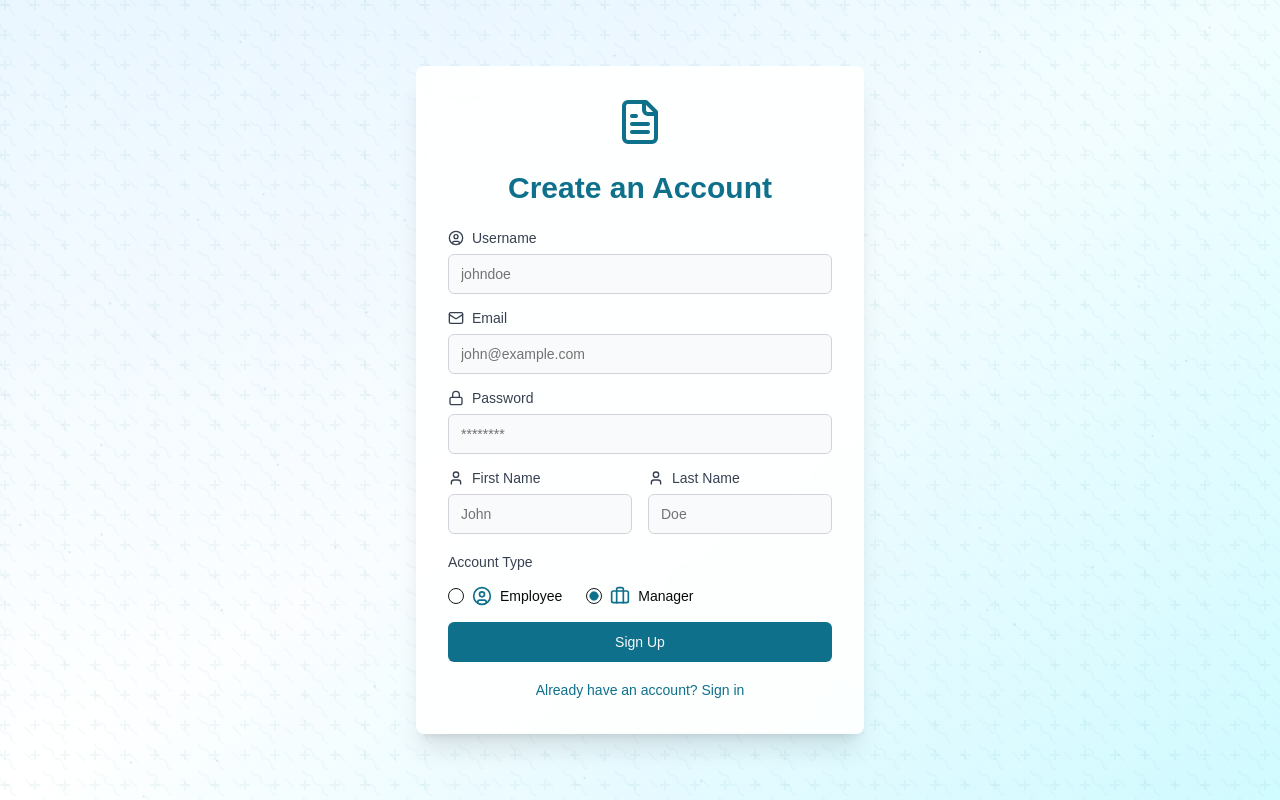
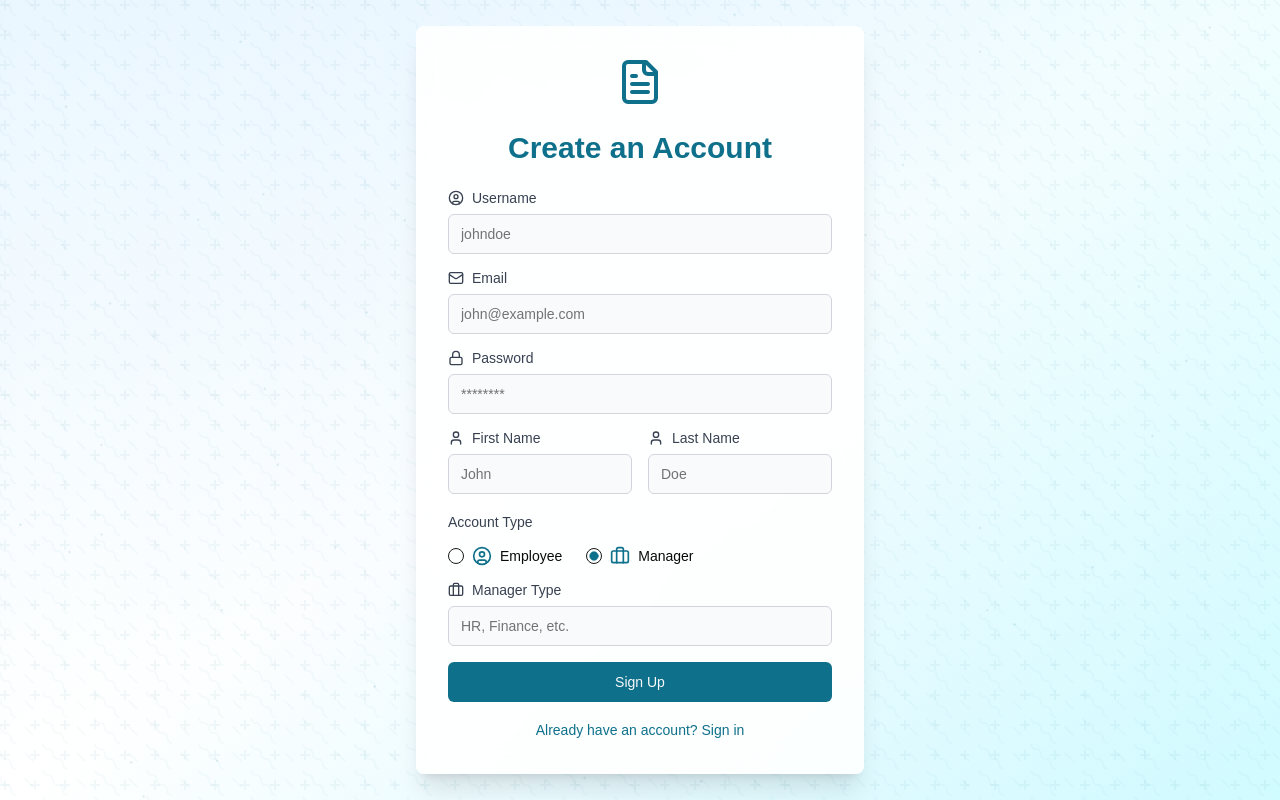
Before and after one commit to 7Montassar/doc-frontend, a Next.js app: page /signup in a window 1280 px wide. Both pictures are taken after a click on the radio button 594 px from the left and 596 px from the top of the page. Built offline with nearby package versions, Linux system fonts and the light colour scheme.

Commit message:
manager-type

```diff
--- a/src/app/(auth)/signup/actions.ts
+++ b/src/app/(auth)/signup/actions.ts
@@ -5,6 +5,7 @@ import {XMLParser} from "fast-xml-parser";
 
 export const handleSignup = async (values: z.infer<typeof formSchema>) => {
     try {
+        const isManager = values.role === "manager";
         const soapEnvelope = `
             <soapenv:Envelope xmlns:soapenv="http://schemas.xmlsoap.org/soap/envelope/" xmlns:proj="project.user" xmlns:user="user.complexTypes">
                 <soapenv:Header/>
@@ -17,6 +18,11 @@ export const handleSignup = async (values: z.infer<typeof formSchema>) => {
                             <user:role>${values.role}</user:role>
                             <user:first_name>${values.firstName}</user:first_name>
                             <user:last_name>${values.lastName}</user:last_name>
+                            ${
+            isManager
+                ? `<user:manager_type>${values.managerType?.toLowerCase() || ""}</user:manager_type>`
+                : ""
+        }
                         </proj:complex_user>
                     </proj:register_user>
                 </soapenv:Body>
--- a/src/app/(auth)/signup/page.tsx
+++ b/src/app/(auth)/signup/page.tsx
@@ -1,13 +1,12 @@
-"use client"
-
-import { useState } from "react"
-import { motion } from "framer-motion"
-import { Loader2, UserCircle, Briefcase, FileText, Mail, Lock, User } from 'lucide-react'
-import { useForm } from "react-hook-form"
-import { zodResolver } from "@hookform/resolvers/zod"
-import * as z from "zod"
-import { formSchema } from "@/lib/definitions"
-import { Button } from "@/components/ui/button"
+"use client";
+import { useState } from "react";
+import { motion } from "framer-motion";
+import { Loader2, UserCircle, Briefcase, FileText, Mail, Lock, User } from 'lucide-react';
+import { useForm } from "react-hook-form";
+import { zodResolver } from "@hookform/resolvers/zod";
+import * as z from "zod";
+import { formSchema } from "@/lib/definitions";
+import { Button } from "@/components/ui/button";
 import {
     Form,
     FormControl,
@@ -15,17 +14,18 @@ import {
     FormItem,
     FormLabel,
     FormMessage,
-} from "@/components/ui/form"
-import { Input } from "@/components/ui/input"
-import { RadioGroup, RadioGroupItem } from "@/components/ui/radio-group"
-import {toast, ToastContainer} from 'react-toastify'
-import 'react-toastify/dist/ReactToastify.css'
-import AuthBackground from "@/app/(auth)/_components/AuthBackground"
-import { handleSignup } from "@/app/(auth)/signup/actions"
-import Link from "next/link"
+} from "@/components/ui/form";
+import { Input } from "@/components/ui/input";
+import { RadioGroup, RadioGroupItem } from "@/components/ui/radio-group";
+import {toast, ToastContainer} from 'react-toastify';
+import 'react-toastify/dist/ReactToastify.css';
+import AuthBackground from "@/app/(auth)/_components/AuthBackground";
+import { handleSignup } from "@/app/(auth)/signup/actions";
+import Link from "next/link";
 
 const Signup = () => {
-    const [isLoading, setIsLoading] = useState(false)
+    const [isLoading, setIsLoading] = useState(false);
+    const [role, setRole] = useState("employee");
 
     const form = useForm<z.infer<typeof formSchema>>({
         resolver: zodResolver(formSchema),
@@ -36,21 +36,27 @@ const Signup = () => {
             role: "employee",
             firstName: "",
             lastName: "",
+            managerType: "",
         },
-    })
+    });
+
+    // Handle role change
+    const handleRoleChange = (value: string) => {
+        setRole(value);
+    };
 
     async function onSubmit(values: z.infer<typeof formSchema>) {
         if (isLoading) return;
-        setIsLoading(true)
+        setIsLoading(true);
         try {
-            const token = await handleSignup(values)
+            const token = await handleSignup(values);
             localStorage.setItem("authToken", token);
             toast.success("Account Created successfully!");
         } catch (e) {
             const errorMessage = e instanceof Error ? e.message : "An unknown error occurred.";
             toast.error(errorMessage);
         } finally {
-            setIsLoading(false)
+            setIsLoading(false);
         }
     }
 
@@ -160,7 +166,10 @@ const Signup = () => {
                                     <FormLabel className="text-gray-700">Account Type</FormLabel>
                                     <FormControl>
                                         <RadioGroup
-                                            onValueChange={field.onChange}
+                                            onValueChange={(value) => {
+                                                field.onChange(value);
+                                                handleRoleChange(value);
+                                            }}
                                             defaultValue={field.value}
                                             className="flex space-x-4"
                                         >
@@ -188,6 +197,24 @@ const Signup = () => {
                                 </FormItem>
                             )}
                         />
+                        {role === "manager" && (
+                            <FormField
+                                control={form.control}
+                                name="managerType"
+                                render={({ field }) => (
+                                    <FormItem>
+                                        <FormLabel className="flex items-center text-gray-700">
+                                            <Briefcase className="w-4 h-4 mr-2" />
+                                            Manager Type
+                                        </FormLabel>
+                                        <FormControl>
+                                            <Input placeholder="HR, Finance, etc." {...field} className="bg-gray-50 border-gray-300 focus:border-[#0e708b] focus:ring-[#0e708b]" />
+                                        </FormControl>
+                                        <FormMessage />
+                                    </FormItem>
+                                )}
+                            />
+                        )}
                         <Button
                             type="submit"
                             className="w-full bg-[#0e708b] hover:bg-[#0c5f75] transition-colors duration-300"
@@ -211,7 +238,7 @@ const Signup = () => {
                 </Form>
             </motion.div>
         </div>
-    )
-}
+    );
+};
 
-export default Signup
+export default Signup;
--- a/src/lib/definitions.ts
+++ b/src/lib/definitions.ts
@@ -1,6 +1,4 @@
 import * as z from "zod";
-import {useForm} from "react-hook-form";
-import {zodResolver} from "@hookform/resolvers/zod";
 
 export const formSchema = z.object({
     username: z.string().min(3, {
@@ -19,6 +17,9 @@ export const formSchema = z.object({
     lastName: z.string().min(1, {
         message: "Last name is required",
     }),
+    managerType: z.string().min(1, {
+        message: "Manager type is required",
+    }),
 })
 
 export const loginFormSchema = z.object({
```
Also changed, not shown: src/types/user.ts (added, +9 -0 lines).
